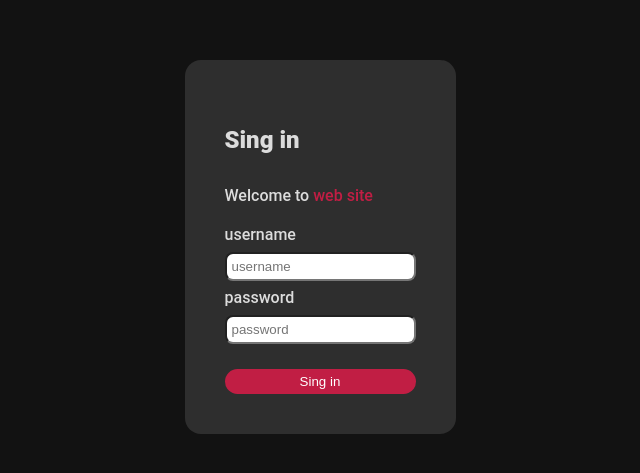
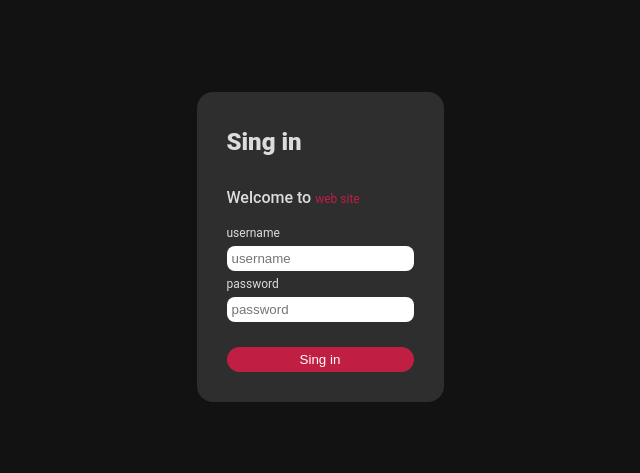
Before and after one commit to icedevil777/coffee-empire, a Nuxt app: page /login in a window 1280 px wide. Shown: the part 121-594 px from the top of the page, without its empty margins (320-960 px from the left). Built offline with nearby package versions, Linux system fonts and the light colour scheme.

Commit message:
# fix styles

```diff
--- a/assets/scss/main.scss
+++ b/assets/scss/main.scss
@@ -21,4 +21,15 @@ p {
 input, button {
   border-radius: 8px;
   padding: 5px;
+  border: none;
+  outline: none;
 }
+
+
+span {
+  color: #dcdcdc;
+  font-size: 12px;
+  font-weight: 400;
+  line-height: 16px;
+  margin: 0;
+}
--- a/pages/login.vue
+++ b/pages/login.vue
@@ -1,11 +1,11 @@
 <template>
     <div class="login-main">
         <div class="login-form">
-            <h2>Sing in</h2>
+            <h2 style="margin-top: 0px;">Sing in</h2>
             <p style="margin-bottom: 10px;">Welcome to <span style="color: #c11e44;">web site</span></p>
-            <p>username</p>
+            <span>username</span>
             <input placeholder="username" type="text" />
-            <p>password</p>
+            <span>password</span>
             <input placeholder="password" type="password" />
             <button class="login-btn">Sing in</button>
         </div>
@@ -28,7 +28,7 @@
   background-color: $secondary;
   margin: auto;
   border-radius: 16px;
-  padding: 40px;
+  padding: 30px;
   display: flex;
   flex-direction: column;
   gap: 5px;
```
Also changed, not shown: 1 other file (tests, documents, lock files or other folders).
